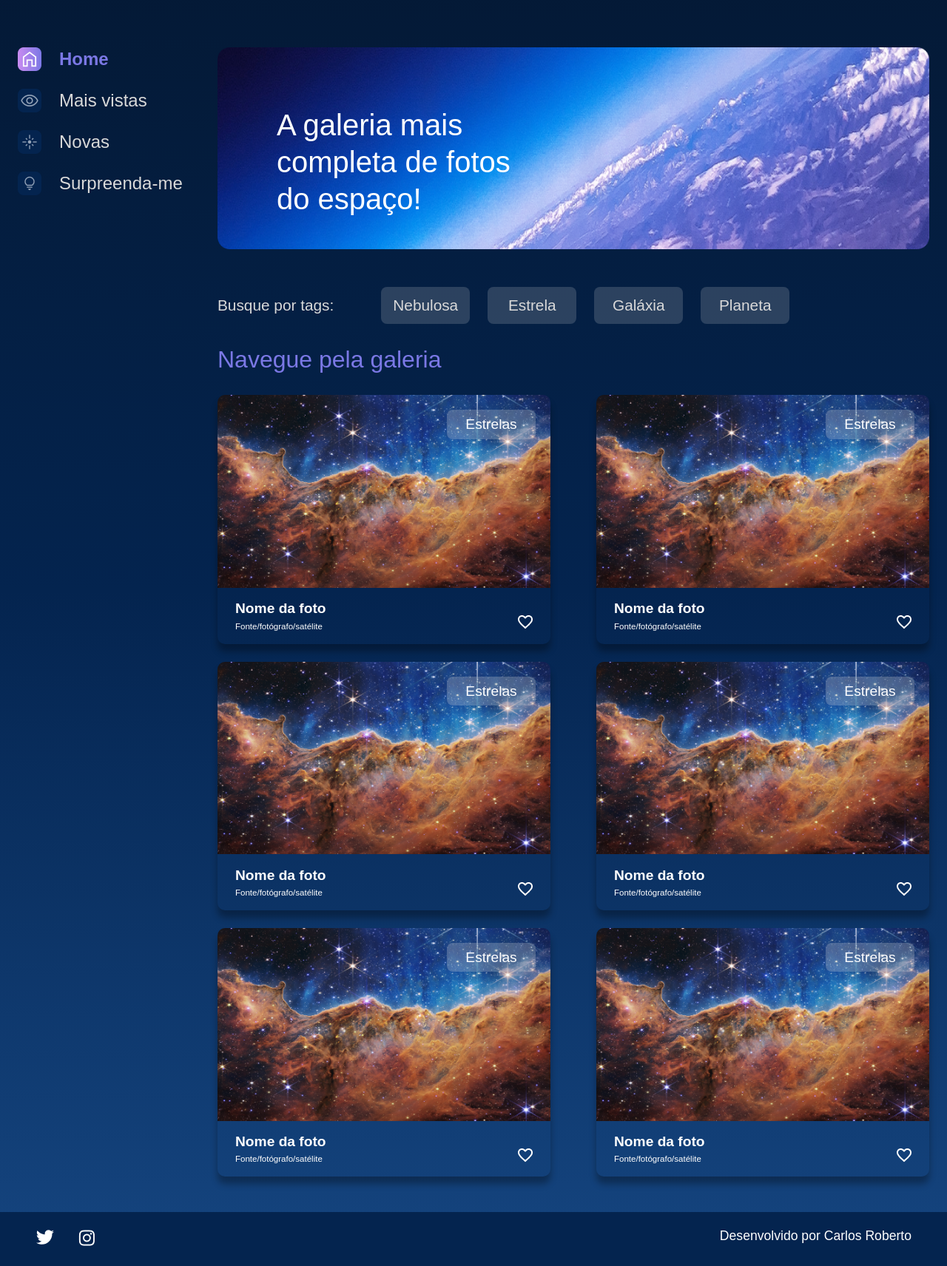
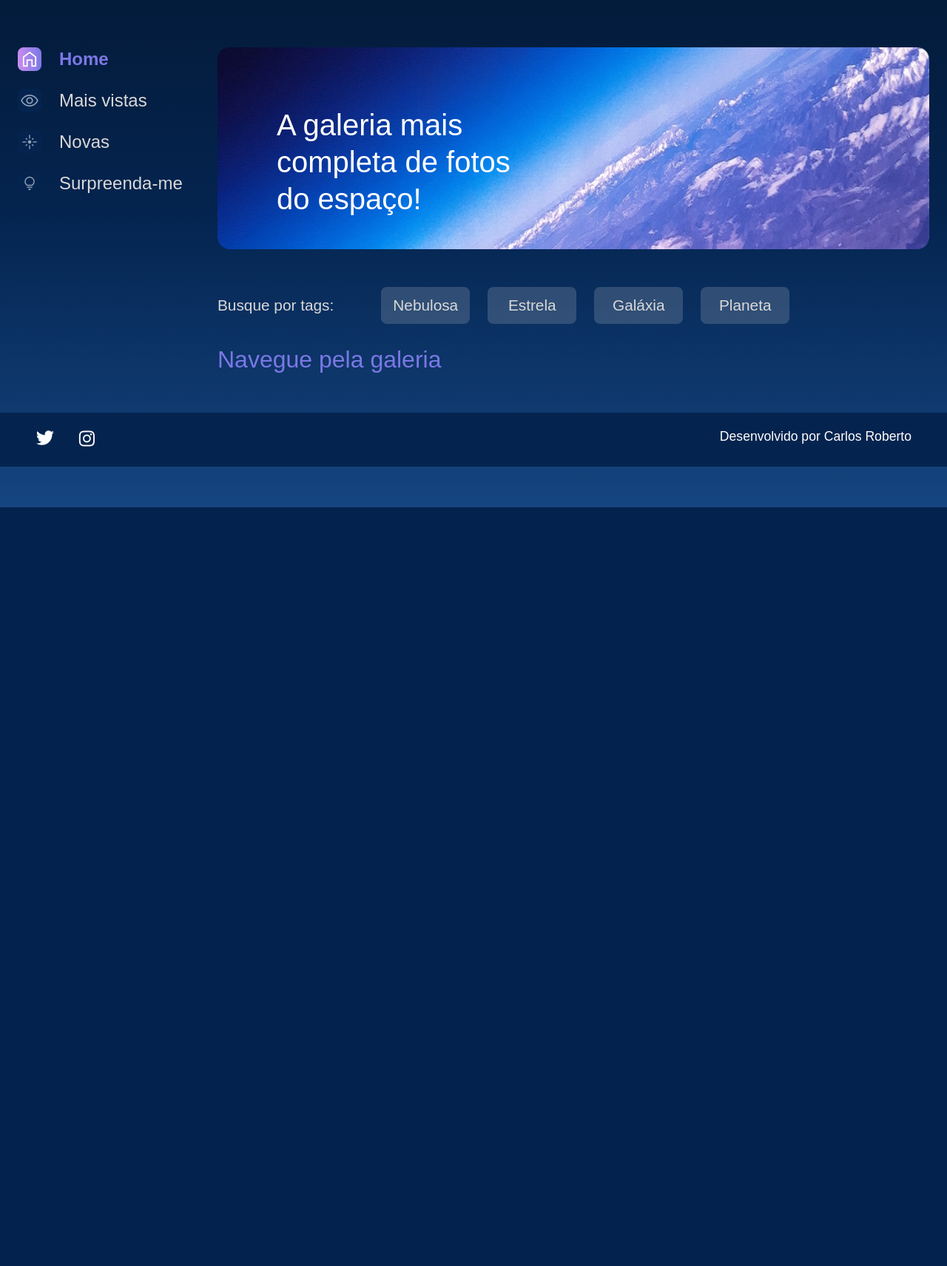
Before and after one commit to carlosrjhoe/Aplicacoes_Django, a Django app: template Projeto_Django_templates_boas_praticas/galeria/templates/galeria/index.html in a window 1280 px wide. Shown: the part 114-1826 px from the top of the page at 74% size. After the commit the page ends 800 px from the top, so only its background shows below. Run offline with Django 4.2, Linux system fonts and the light colour scheme; the template is opened without the code that fills it, so the values that code supplies are empty.

Commit message:
Projeto_Django_templates_boas_praticas: Atualizando templates/galeria

```diff
--- a/Projeto_Django_templates_boas_praticas/galeria/templates/galeria/index.html
+++ b/Projeto_Django_templates_boas_praticas/galeria/templates/galeria/index.html
@@ -32,96 +32,6 @@
                     <div class="cards">
                         <h2 class="cards__titulo">Navegue pela galeria</h2>
                         <ul class="cards__lista">
-                            <li class="card">
-                                <a href="{% url 'imagem' %}">
-                                    <img class="card__imagem" src="{% static '/assets/imagens/galeria/carina-nebula.png' %}" alt="foto">
-                                </a>
-                                <span class="card__tag">Estrelas</span>
-                                <div class="card__info">
-                                    <p class="card__titulo">Nome da foto</p>
-                                    <div class="card__texto">
-                                        <p class="card__descricao">Fonte/fotógrafo/satélite</p>
-                                        <span>
-                                            <img src="{% static '/assets/ícones/1x/favorite_outline.png' %}" alt="ícone de coração">
-                                        </span>
-                                    </div>
-                                </div>
-                            </li>
-                            <li class="card">
-                                <a href="{% url 'imagem' %}">
-                                    <img class="card__imagem" src="{% static '/assets/imagens/galeria/carina-nebula.png' %}" alt="foto">
-                                </a>
-                                <span class="card__tag">Estrelas</span>
-                                <div class="card__info">
-                                    <p class="card__titulo">Nome da foto</p>
-                                    <div class="card__texto">
-                                        <p class="card__descricao">Fonte/fotógrafo/satélite</p>
-                                        <span>
-                                            <img src="{% static '/assets/ícones/1x/favorite_outline.png' %}" alt="ícone de coração">
-                                        </span>
-                                    </div>
-                                </div>
-                            </li>
-                            <li class="card">
-                                <a href="{% url 'imagem' %}">
-                                    <img class="card__imagem" src="{% static '/assets/imagens/galeria/carina-nebula.png' %}" alt="foto">
-                                </a>
-                                <span class="card__tag">Estrelas</span>
-                                <div class="card__info">
-                                    <p class="card__titulo">Nome da foto</p>
-                                    <div class="card__texto">
-                                        <p class="card__descricao">Fonte/fotógrafo/satélite</p>
-                                        <span>
-                                            <img src="{% static '/assets/ícones/1x/favorite_outline.png' %}" alt="ícone de coração">
-                                        </span>
-                                    </div>
-                                </div>
-                            </li>
-                            <li class="card">
-                                <a href="{% url 'imagem' %}">
-                                    <img class="card__imagem" src="{% static '/assets/imagens/galeria/carina-nebula.png' %}" alt="foto">
-                                </a>
-                                <span class="card__tag">Estrelas</span>
-                                <div class="card__info">
-                                    <p class="card__titulo">Nome da foto</p>
-                                    <div class="card__texto">
-                                        <p class="card__descricao">Fonte/fotógrafo/satélite</p>
-                                        <span>
-                                            <img src="{% static '/assets/ícones/1x/favorite_outline.png' %}" alt="ícone de coração">
-                                        </span>
-                                    </div>
-                                </div>
-                            </li>
-                            <li class="card">
-                                <a href="{% url 'imagem' %}">
-                                    <img class="card__imagem" src="{% static '/assets/imagens/galeria/carina-nebula.png' %}" alt="foto">
-                                </a>
-                                <span class="card__tag">Estrelas</span>
-                                <div class="card__info">
-                                    <p class="card__titulo">Nome da foto</p>
-                                    <div class="card__texto">
-                                        <p class="card__descricao">Fonte/fotógrafo/satélite</p>
-                                        <span>
-                                            <img src="{% static '/assets/ícones/1x/favorite_outline.png' %}" alt="ícone de coração">
-                                        </span>
-                                    </div>
-                                </div>
-                            </li>
-                            <li class="card">
-                                <a href="{% url 'imagem' %}">
-                                    <img class="card__imagem" src="{% static '/assets/imagens/galeria/carina-nebula.png' %}" alt="foto">
-                                </a>
-                                <span class="card__tag">Estrelas</span>
-                                <div class="card__info">
-                                    <p class="card__titulo">Nome da foto</p>
-                                    <div class="card__texto">
-                                        <p class="card__descricao">Fonte/fotógrafo/satélite</p>
-                                        <span>
-                                            <img src="{% static '/assets/ícones/1x/favorite_outline.png' %}" alt="ícone de coração">
-                                        </span>
-                                    </div>
-                                </div>
-                            </li>
                         </ul>
                     </div>
                 </section>
```
